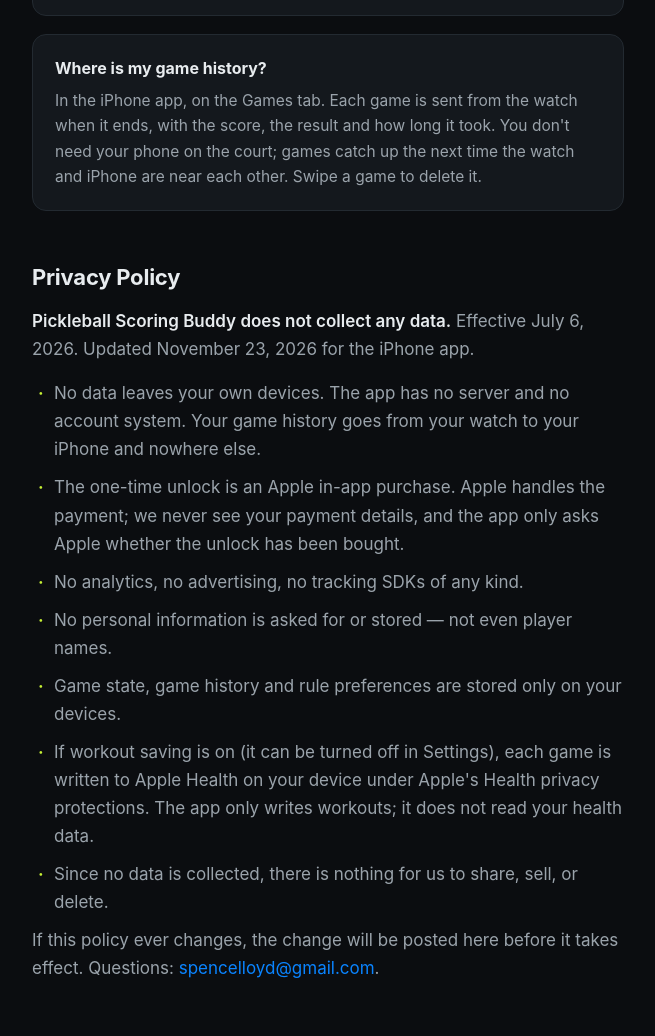
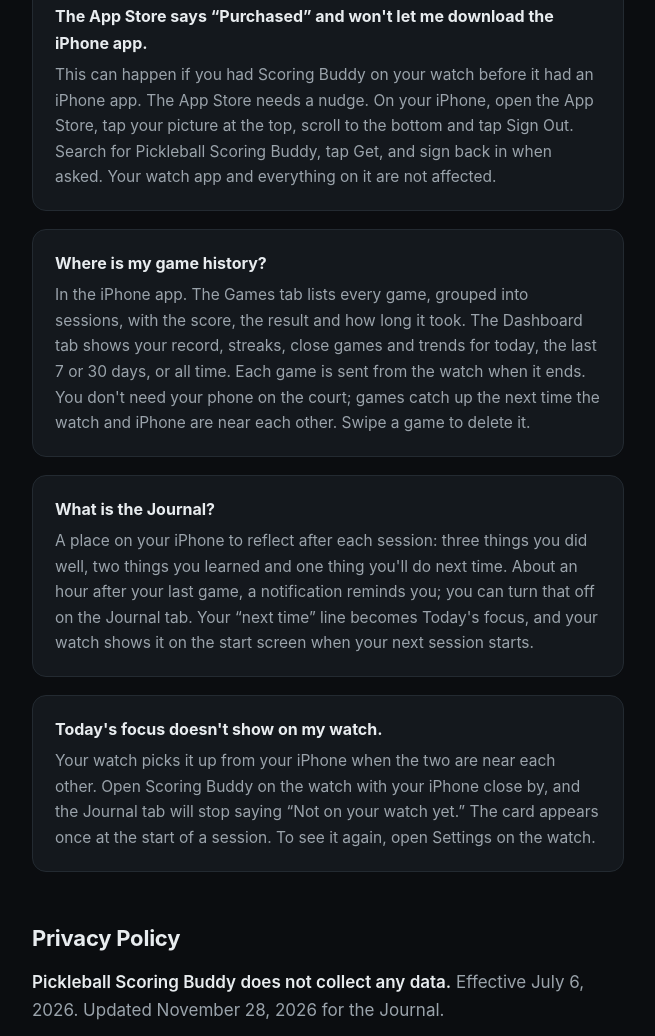
Before and after one commit to spencelloyd/scoring-buddy-support, a plain HTML site: page index.html in a window 1280 px wide. Shown: the part 2511-3547 px from the top of the page, without its empty margins (312-967 px from the left). Drawn offline with Linux system fonts and the light colour scheme.

Commit message:
1.2.0: game over choices, Journal and Today's focus, Dashboard; privacy line for the Journal
Co-Authored-By: Claude Opus 5.5 <noreply@anthropic.com>

```diff
--- a/index.html
+++ b/index.html
@@ -77,6 +77,12 @@
     from any screen, including game over.</p>
   </div>
   <div class="card">
+    <h3>What happens when a game ends?</h3>
+    <p>The watch shows the final score with three choices. Undo takes back the last rally,
+    Rematch plays again with the same rules, and New Game goes back to the start screen. If you just
+    walk away, the game ends by itself after a few minutes and the workout stops.</p>
+  </div>
+  <div class="card">
     <h3>The score is wrong. How do I fix it?</h3>
     <p>Usually it's a rally or two nobody tapped. Long-press the score to edit it. Tap + or &minus;
     beside each score, tap the server number to switch between 1 and 2, and tap the player who is
@@ -125,22 +131,41 @@
   </div>
   <div class="card">
     <h3>Where is my game history?</h3>
-    <p>In the iPhone app, on the Games tab. Each game is sent from the watch when it ends, with the
-    score, the result and how long it took. You don't need your phone on the court; games catch up
-    the next time the watch and iPhone are near each other. Swipe a game to delete it.</p>
+    <p>In the iPhone app. The Games tab lists every game, grouped into sessions, with the score, the
+    result and how long it took. The Dashboard tab shows your record, streaks, close games and
+    trends for today, the last 7 or 30 days, or all time. Each game is sent from the watch when it
+    ends. You don't need your phone on the court; games catch up the next time the watch and iPhone
+    are near each other. Swipe a game to delete it.</p>
+  </div>
+  <div class="card">
+    <h3>What is the Journal?</h3>
+    <p>A place on your iPhone to reflect after each session: three things you did well, two things
+    you learned and one thing you'll do next time. About an hour after your last game, a notification
+    reminds you; you can turn that off on the Journal tab. Your &ldquo;next time&rdquo; line becomes
+    Today's focus, and your watch shows it on the start screen when your next session starts.</p>
+  </div>
+  <div class="card">
+    <h3>Today's focus doesn't show on my watch.</h3>
+    <p>Your watch picks it up from your iPhone when the two are near each other. Open Scoring Buddy on
+    the watch with your iPhone close by, and the Journal tab will stop saying &ldquo;Not on your watch
+    yet.&rdquo; The card appears once at the start of a session. To see it again, open Settings on the
+    watch.</p>
   </div>
 
   <h2 id="privacy">Privacy Policy</h2>
   <p><strong>Pickleball Scoring Buddy does not collect any data.</strong> Effective July 6, 2026.
-  Updated November 23, 2026 for the iPhone app.</p>
+  Updated November 28, 2026 for the Journal.</p>
   <ul>
     <li>No data leaves your own devices. The app has no server and no account system. Your game
     history goes from your watch to your iPhone and nowhere else.</li>
+    <li>Journal reflections stay on your iPhone. Only your &ldquo;next time&rdquo; line is sent, to your
+    own watch, so it can show Today's focus. The reflection reminder is scheduled on your iPhone; no
+    server is involved.</li>
     <li>The one-time unlock is an Apple in-app purchase. Apple handles the payment; we never see your
     payment details, and the app only asks Apple whether the unlock has been bought.</li>
     <li>No analytics, no advertising, no tracking SDKs of any kind.</li>
     <li>No personal information is asked for or stored — not even player names.</li>
-    <li>Game state, game history and rule preferences are stored only on your devices.</li>
+    <li>Game state, game history, journal reflections and rule preferences are stored only on your devices.</li>
     <li>If workout saving is on (it can be turned off in Settings), each game is written to Apple Health on
     your device under Apple's Health privacy protections. The app only writes workouts; it does not read
     your health data.</li>
```
